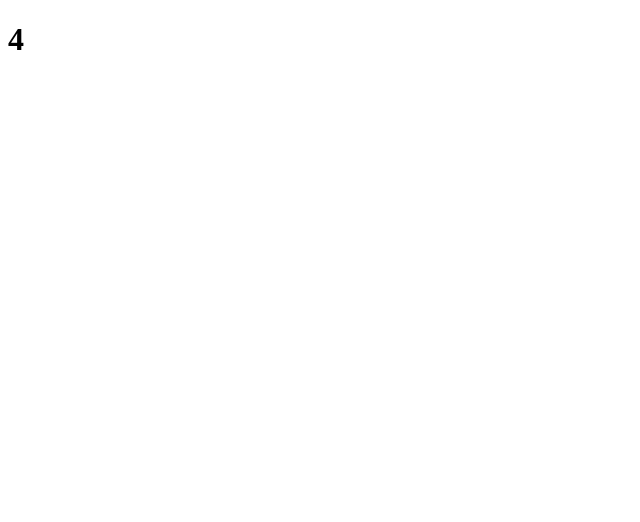
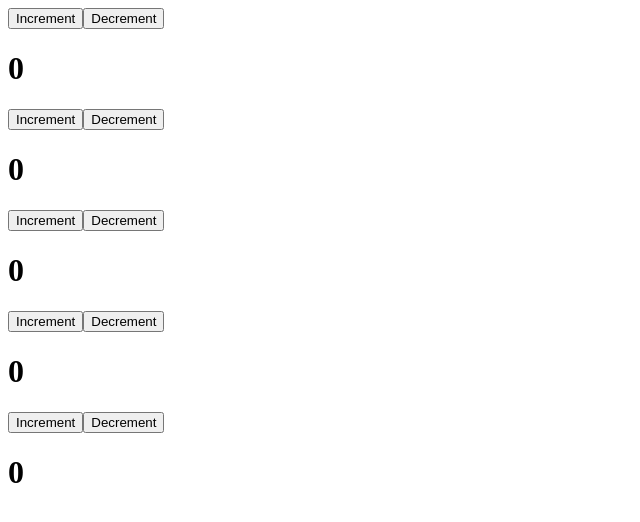
Before and after one commit to AnuragBisht71/React, a React (Create React App) app: page / in a window 1280 px wide. Shown: the top 522 px of the page, without its empty margins (0-640 px from the left). Built offline with nearby package versions, Linux system fonts and the light colour scheme.

Commit message:
increment and decrement

```diff
--- a/src/MyComp.js
+++ b/src/MyComp.js
@@ -21,13 +21,25 @@
 class MyComp extends React.Component {
 
     state = {
-        someNumber: 4,
+        someNumber: 0,
     };
 
     render = () => {
+
+        console.log("Rendered function executed");
+
         return (
             <div>
                 {/* <h1>This is a Class Based Component</h1> */}
+
+                <button onClick={() => {
+                    this.setState({ someNumber: this.state.someNumber + 1 });
+                }}>Increment</button>
+
+                <button onClick={() => {
+                    this.setState({ someNumber: this.state.someNumber - 1 });
+                }}>Decrement</button>
+
                 <h1>{this.state.someNumber}</h1>
             </div>
         )
--- a/src/index.js
+++ b/src/index.js
@@ -1,12 +1,20 @@
 import React from 'react';
 import ReactDOM from 'react-dom/client';
-import App from './App';
+// import App from './App';
 import MyComp from './MyComp';
 
 const root = ReactDOM.createRoot(document.getElementById('root'));
 root.render(
 
   // <App />
-  <MyComp />
+  // <MyComp />
+
+  <div>
+    <MyComp />
+    <MyComp />
+    <MyComp />
+    <MyComp />
+    <MyComp />
+  </div>
 
 );
```
